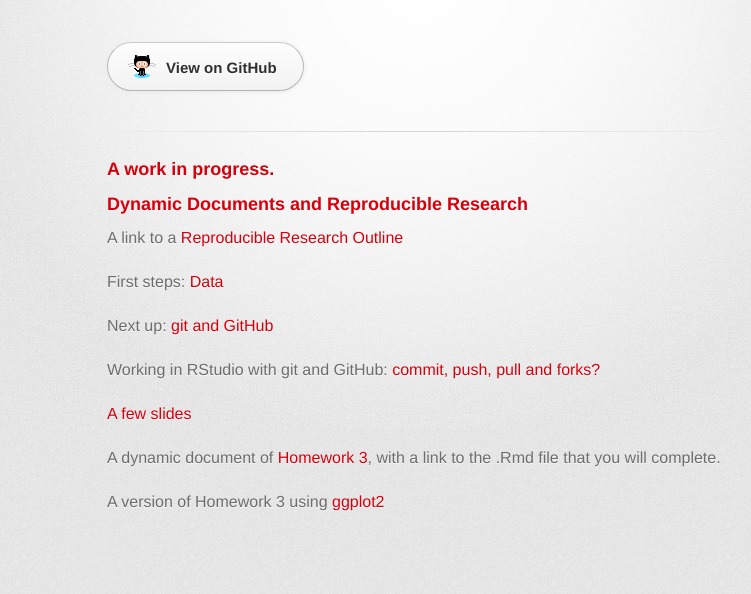
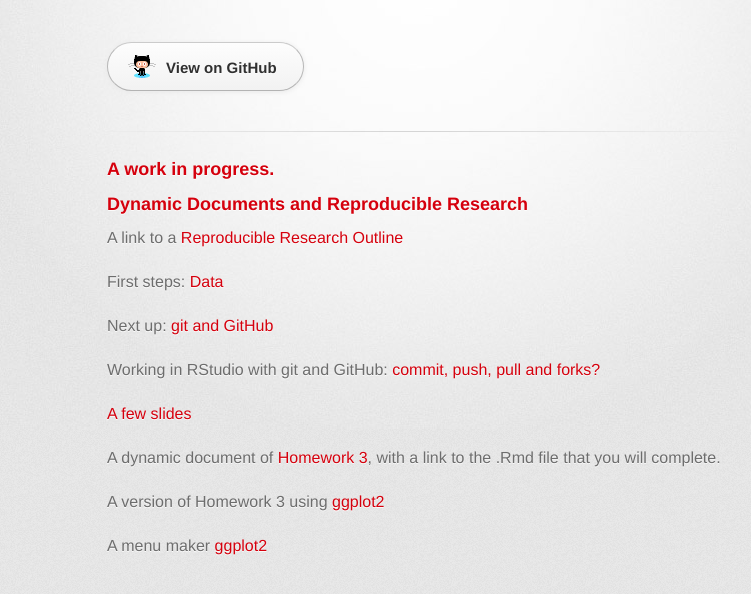
Before and after one commit to ben-williams/ben-williams.github.io, a plain HTML site: page index.html in a window 1280 px wide. Shown: the part 144-738 px from the top of the page, without its empty margins (223-974 px from the left). Drawn offline with Linux system fonts and the light colour scheme; a web font is replaced by a local one.

Commit message:
add menu maker

```diff
--- a/index.html
+++ b/index.html
@@ -50,6 +50,8 @@
 
 <p> A version of Homework 3 using <a href="hwk3ggplot.html">ggplot2</a> </p>
 
+<p> A menu maker <a href="menumaker.html">ggplot2</a> </p>
+
 
 
       </div>
```
